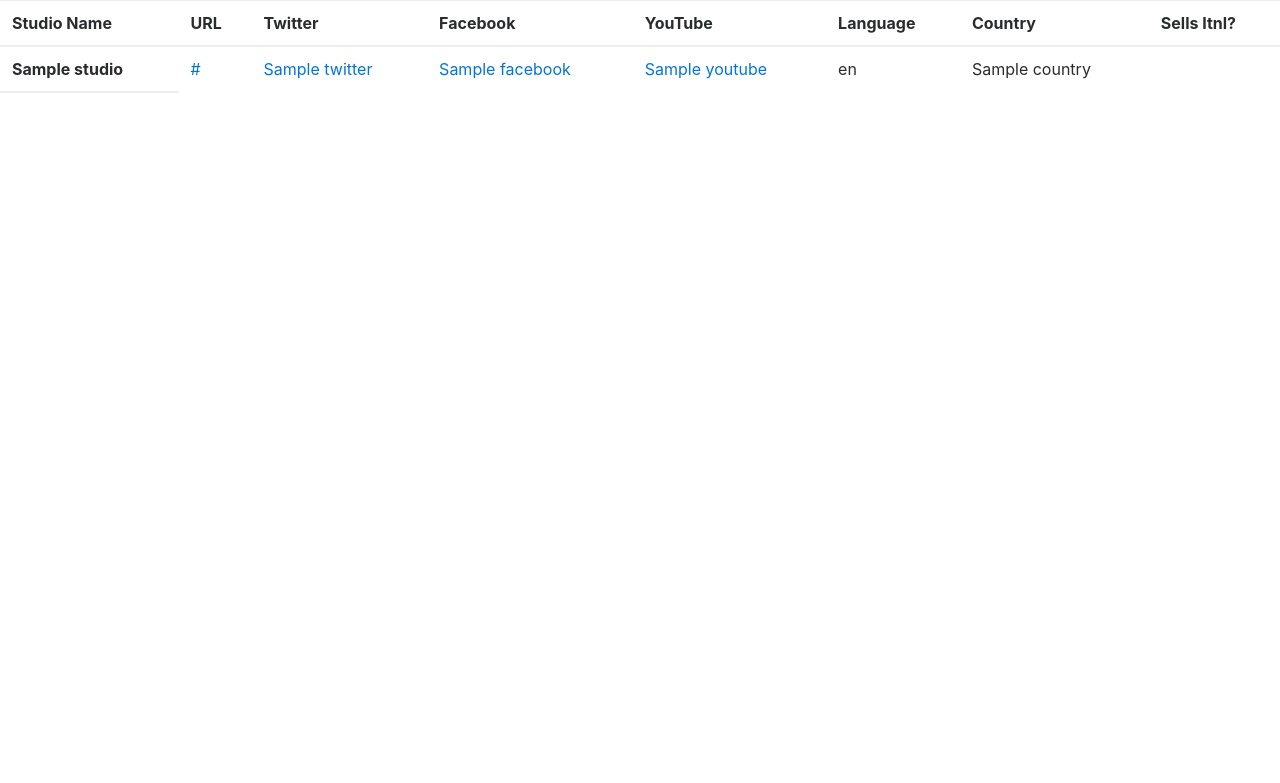
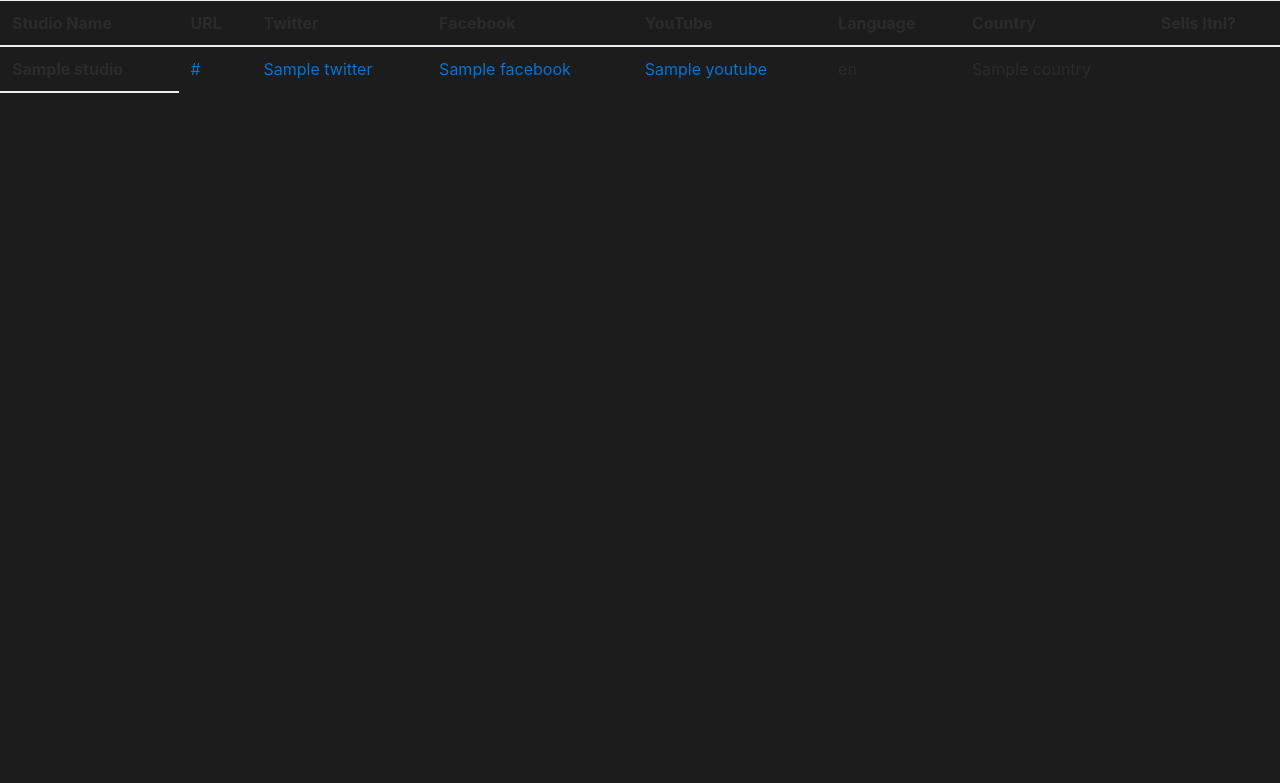
Before and after one commit to ctriff/kigurumi_db, a Django app: template db_site/templates/site/studio_detail.html in a window 1280 px wide. Shown: the top 783 px of the page. Run offline with Django 3.2, Linux system fonts and the light colour scheme; the template is opened without the code that fills it: most values are stand-ins (such as "Sample title", 1, 10 or a date in 2020); some libraries are stand-ins or nearby versions.

Commit message:
Unify visual styling

```diff
--- /dev/null
+++ b/db_site/static/css/site.css
@@ -0,0 +1,3 @@
+body {
+  background-color: #1C1C1C;
+}
--- a/db_site/templates/site/base.html
+++ b/db_site/templates/site/base.html
@@ -5,7 +5,7 @@
   <meta charset="utf-8">
     <meta name="viewport" content="width=device-width, initial-scale=1, shrink-to-fit=no">
   <link rel="stylesheet" href="https://maxcdn.bootstrapcdn.com/bootstrap/4.0.0-beta.3/css/bootstrap.min.css" integrity="sha384-Zug+QiDoJOrZ5t4lssLdxGhVrurbmBWopoEl+M6BdEfwnCJZtKxi1KgxUyJq13dy" crossorigin="anonymous">
-
+  <link rel="stylesheet" href="{% static 'css/site.css' %}" />
 </head>
 <body>
   {% block content %}
```
